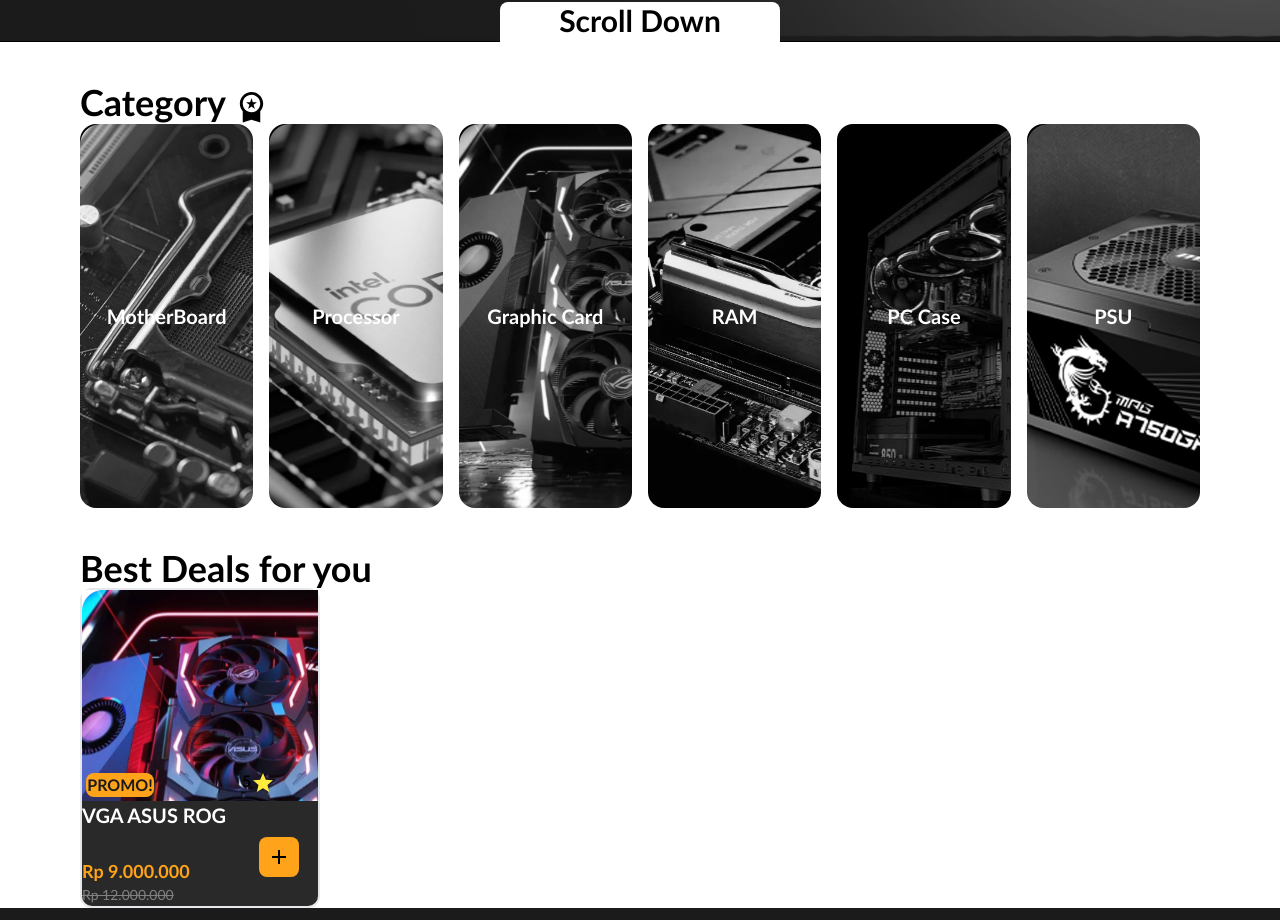
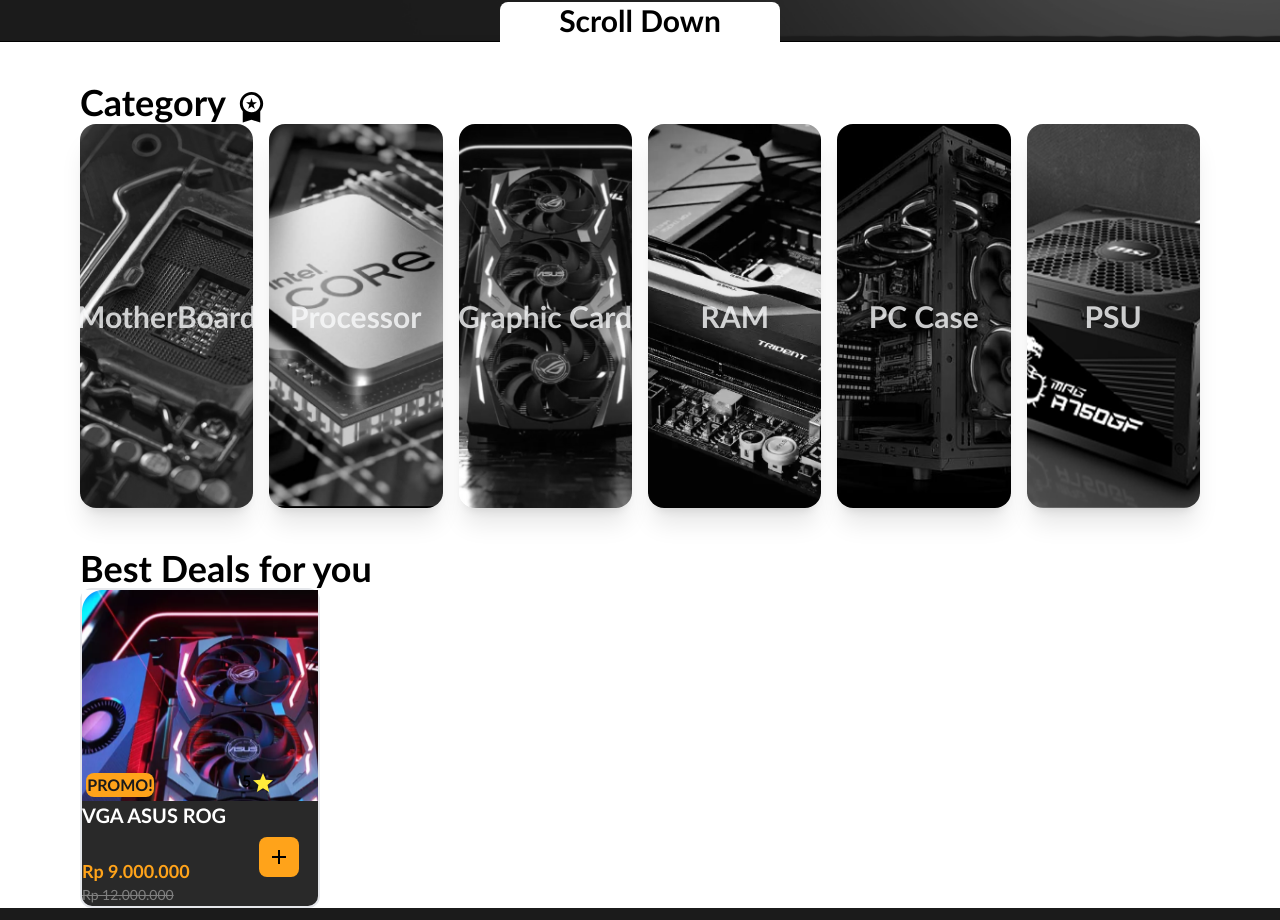
Before and after one commit to ReyKeyS/ComputeHub-frontend, a React (Vite) app: page / in a window 1280 px wide. Shown: the part 777-1697 px from the top of the page. Built offline with nearby package versions, Linux system fonts and the light colour scheme; no server answers.

Commit message:
Animasi_BG_category zoom
ini bisa buat background category zoom on hover, dan hitam putih jadi berwarna

```diff
--- a/src/pages/HomePage.jsx
+++ b/src/pages/HomePage.jsx
@@ -28,7 +28,32 @@
         Category <WorkspacePremiumIcon fontSize='large' />
       </div>
       <div className="flex gap-4 snap-x mx-20">
-        <div className='bg-black w-72 h-96 text-white text-xl font-bold grid place-items-center rounded-2xl bg-[url("/img/Motherboard_non_tulis.png")] grayscale hover:grayscale-0 hover:duration-300 group'>
+        <div className='relative flex items-center justify-center overflow-hidden shadow-xl w-72 h-96 rounded-2xl'>
+          <div class='hover:scale-125 bg-[url("/img/Motherboard_non_tulis.png")] absolute w-full h-full transition-all duration-500 ease-in-out transform bg-center bg-cover grayscale hover:grayscale-0'></div>
+          <a className='absolute text-xl font-black transition-all duration-500 ease-in-out transform scale-150 text-gray-50 opacity-80'>MotherBoard</a>
+        </div>
+        <div className='relative flex items-center justify-center overflow-hidden shadow-xl w-72 h-96 rounded-2xl'>
+          <div class='hover:scale-125 bg-[url("/img/processor.png")] absolute w-full h-full transition-all duration-500 ease-in-out transform bg-center bg-cover grayscale hover:grayscale-0'></div>
+          <a className='absolute text-xl font-black transition-all duration-500 ease-in-out transform scale-150 text-gray-50 opacity-80'>Processor</a>
+        </div>
+        <div className='relative flex items-center justify-center overflow-hidden shadow-xl w-72 h-96 rounded-2xl'>
+          <div class='hover:scale-125 bg-[url("/img/graphic_card.png")] absolute w-full h-full transition-all duration-500 ease-in-out transform bg-center bg-cover grayscale hover:grayscale-0'></div>
+          <a className='absolute text-xl font-black transition-all duration-500 ease-in-out transform scale-150 text-gray-50 opacity-80'>Graphic Card</a>
+        </div>
+        <div className='relative flex items-center justify-center overflow-hidden shadow-xl w-72 h-96 rounded-2xl'>
+          <div class='hover:scale-125 bg-[url("/img/ram.png")] absolute w-full h-full transition-all duration-500 ease-in-out transform bg-center bg-cover grayscale hover:grayscale-0'></div>
+          <a className='absolute text-xl font-black transition-all duration-500 ease-in-out transform scale-150 text-gray-50 opacity-80'>RAM</a>
+        </div>
+        <div className='relative flex items-center justify-center overflow-hidden shadow-xl w-72 h-96 rounded-2xl'>
+          <div class='hover:scale-125 bg-[url("/img/pccase.png")] absolute w-full h-full transition-all duration-500 ease-in-out transform bg-center bg-cover grayscale hover:grayscale-0'></div>
+          <a className='absolute text-xl font-black transition-all duration-500 ease-in-out transform scale-150 text-gray-50 opacity-80'>PC Case</a>
+        </div>
+        <div className='relative flex items-center justify-center overflow-hidden shadow-xl w-72 h-96 rounded-2xl'>
+          <div class='hover:scale-125 bg-[url("/img/psu.png")] absolute w-full h-full transition-all duration-500 ease-in-out transform bg-center bg-cover grayscale hover:grayscale-0'></div>
+          <a className='absolute text-xl font-black transition-all duration-500 ease-in-out transform scale-150 text-gray-50 opacity-80'>PSU</a>
+        </div>
+
+        {/* <div className='bg-black w-72 h-96 text-white text-xl font-bold grid place-items-center rounded-2xl bg-[url("/img/Motherboard_non_tulis.png")] grayscale hover:grayscale-0 hover:duration-300 group'>
           <a className='group-hover:scale-110 group-hover:duration-300'>MotherBoard</a>
         </div>
         <div className='bg-black w-72 h-96 text-white text-xl font-bold grid place-items-center rounded-2xl bg-[url("/img/processor.png")] grayscale hover:grayscale-0 hover:duration-300 group'>
@@ -45,7 +70,7 @@
         </div>
         <div className='bg-black w-72 h-96 text-white text-xl font-bold grid place-items-center rounded-2xl bg-[url("/img/psu.png")] grayscale hover:grayscale-0 hover:duration-300 group'>
           <a className='group-hover:scale-110 group-hover:duration-300'>PSU</a>
-        </div>
+        </div> */}
       </div>
       <div className='font-black text-4xl mt-10 mx-20'>
         Best Deals for you
```
